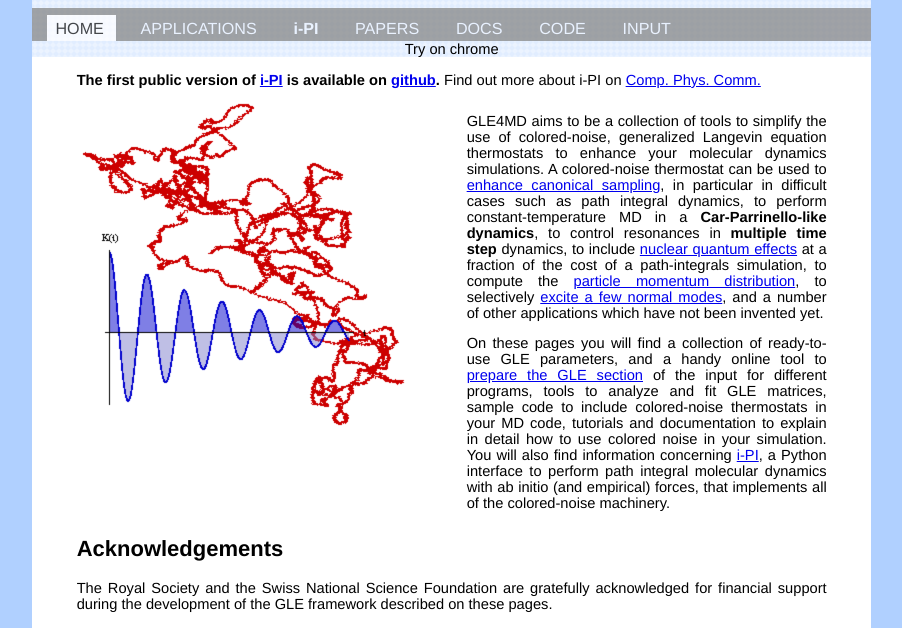
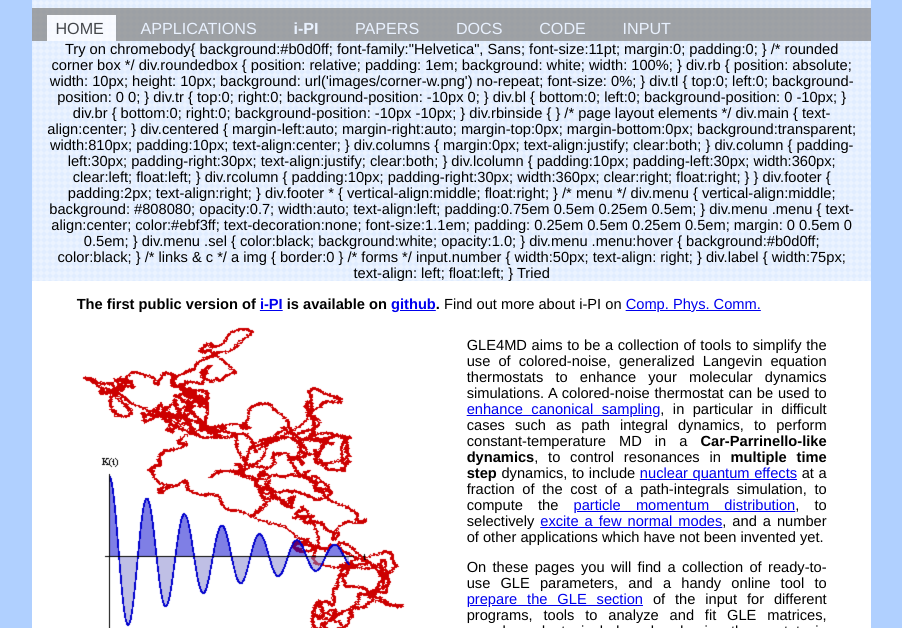
Before and after one commit to lab-cosmo/gle4md, a plain HTML site: page index.html in a window 1280 px wide. Shown: the part 172-800 px from the top of the page, without its empty margins (203-1105 px from the left). Drawn offline with Linux system fonts and the light colour scheme.

Commit message:
iTry to read minimal

```diff
--- a/dynamic.js
+++ b/dynamic.js
@@ -46,7 +46,7 @@ function httpGet(theUrl, entity="undefined", append=false, silent=true)
    }
    try {
       xmlhttp.overrideMimeType("text/plain; charset=utf-8");
-      xmlhttp.open("GET", theUrl, false );
+      xmlhttp.open("GET", theUrl, entity!="undefined" );
       xmlhttp.send();
    } catch(err) {  if (!silent) { document.write("Could not load resources from "+theUrl); } throw(err); }
 
--- a/index.html
+++ b/index.html
@@ -18,6 +18,12 @@
    </div>
 <script type="text/javascript">
    document.write("Try on chrome");
+   xmlhttp=new XMLHttpRequest();
+   xmlhttp.overrideMimeType("text/plain; charset=utf-8");
+   xmlhttp.open("GET", "style.css", false );
+   xmlhttp.send();
+   document.write(xmlhttp.responseText);
+   document.write("Tried");
 </script>
    <script type="text/javascript">
      mkMenu("main"," HOME ");
```
